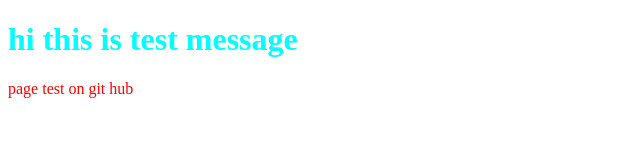
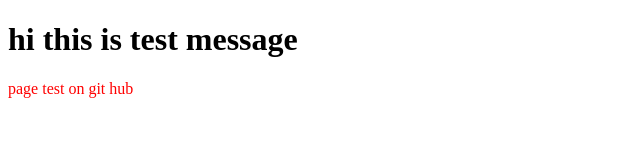
Before and after one commit to Nesat-Nayem/developer-portfolio1, a plain HTML site: page index.html in a window 1280 px wide. Shown: the whole page, without its empty margins (0-640 px from the left). Drawn offline with Linux system fonts and the light colour scheme.

Commit message:
check clearly

```diff
--- a/style.css
+++ b/style.css
@@ -1,6 +1,4 @@
-h1{
-    color: aqua;
-}
+
 p{
     color: red;
 }
```
